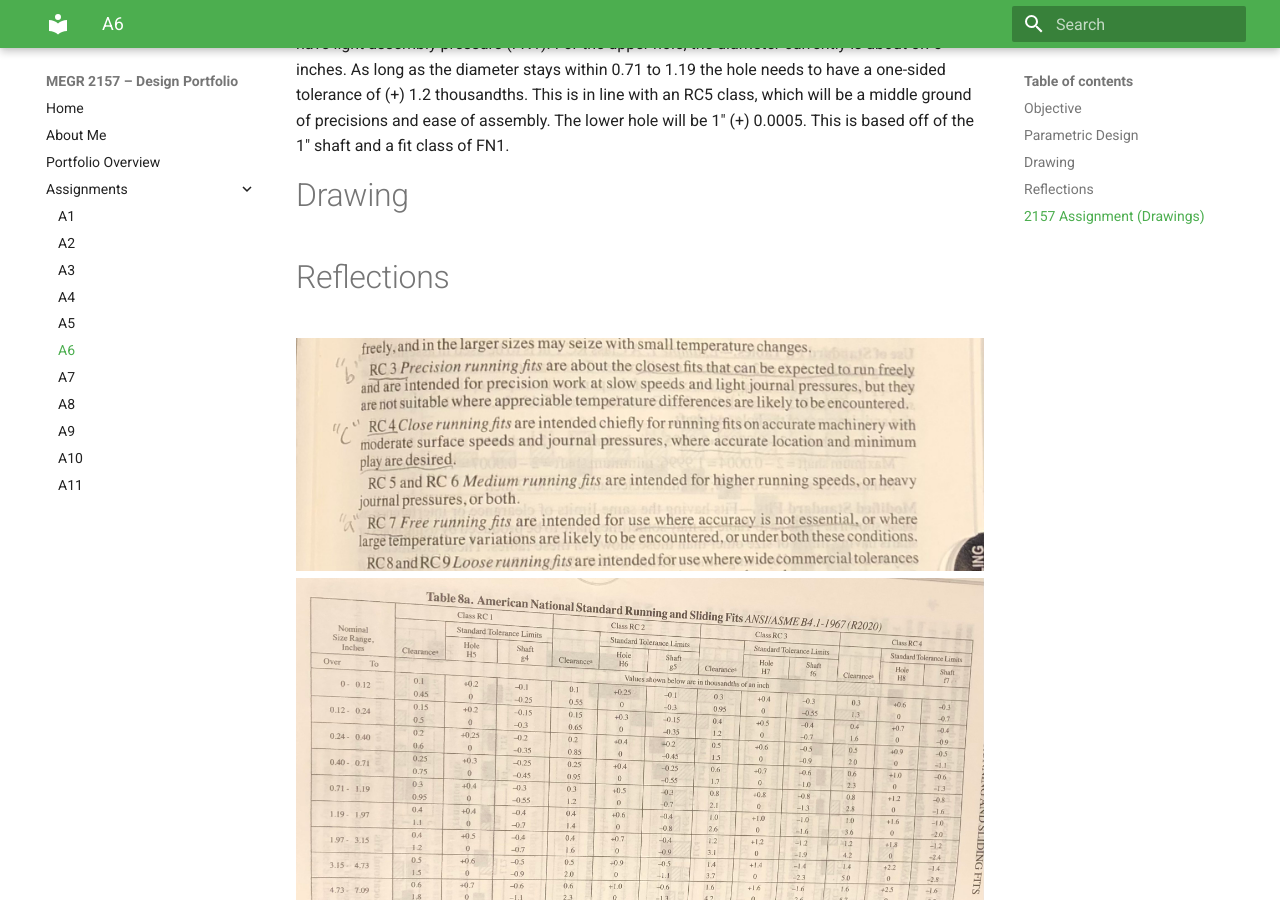
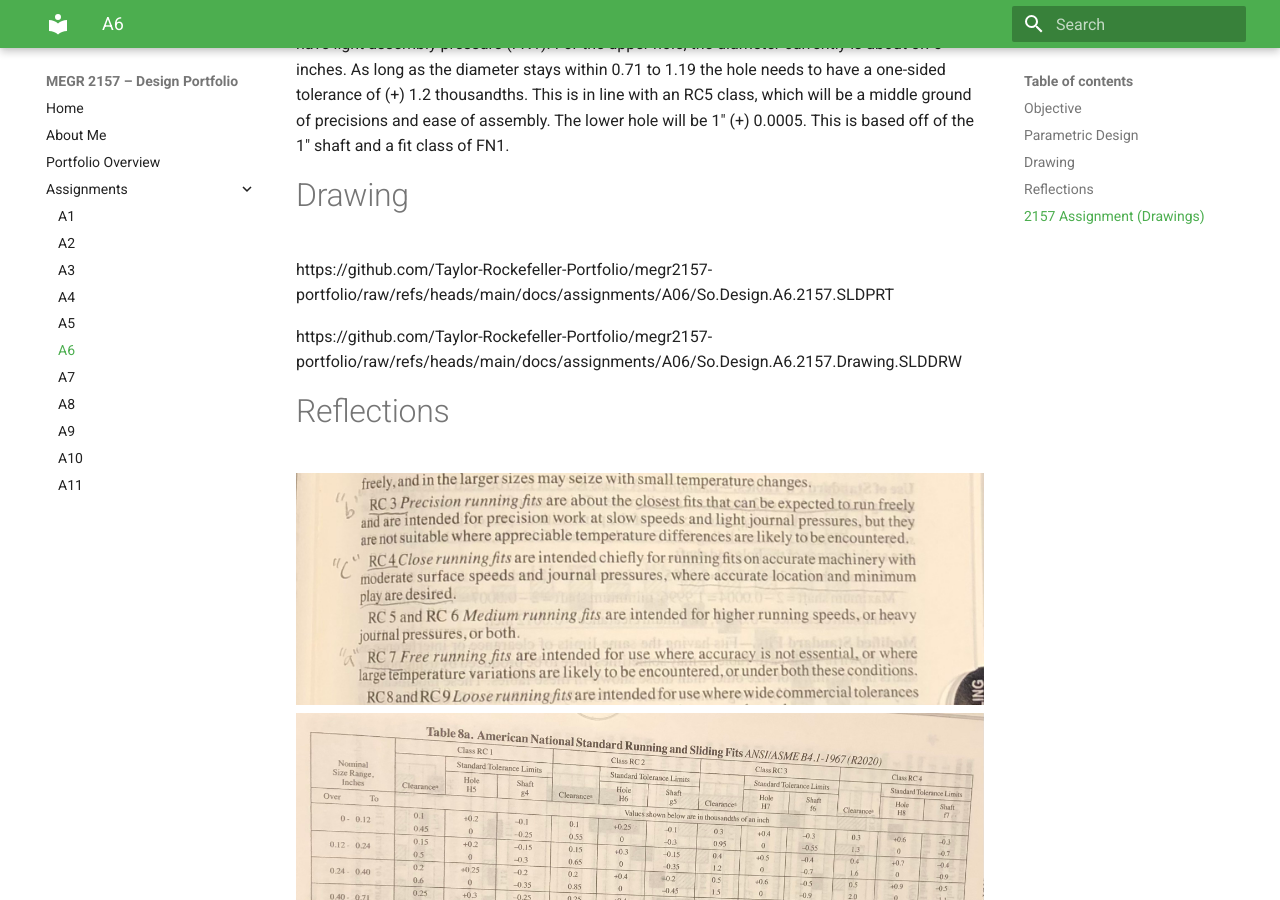
Before and after one commit to Taylor-Rockefeller-Portfolio/megr2157-portfolio, an MkDocs documentation site: the page built from docs/assignments/A06/index.md, in a window 1280 px wide and 900 px high, scrolled down 8404 px. Built offline with MkDocs 1.6.1 and Material for MkDocs 9.7.7, drawn with Linux system fonts in a browser that asks for light colours; part of the change alters nothing that is shown.

Commit message:
Include design file links in A06 documentation
Added links to design files for assignment A06.

```diff
--- a/docs/assignments/A06/index.md
+++ b/docs/assignments/A06/index.md
@@ -75,7 +75,9 @@ For this part I found the critical dimension that I need to design my part aroun
 
 # Drawing
 
+https://github.com/Taylor-Rockefeller-Portfolio/megr2157-portfolio/raw/refs/heads/main/docs/assignments/A06/So.Design.A6.2157.SLDPRT
 
+https://github.com/Taylor-Rockefeller-Portfolio/megr2157-portfolio/raw/refs/heads/main/docs/assignments/A06/So.Design.A6.2157.Drawing.SLDDRW
 
 # Reflections
 
```
